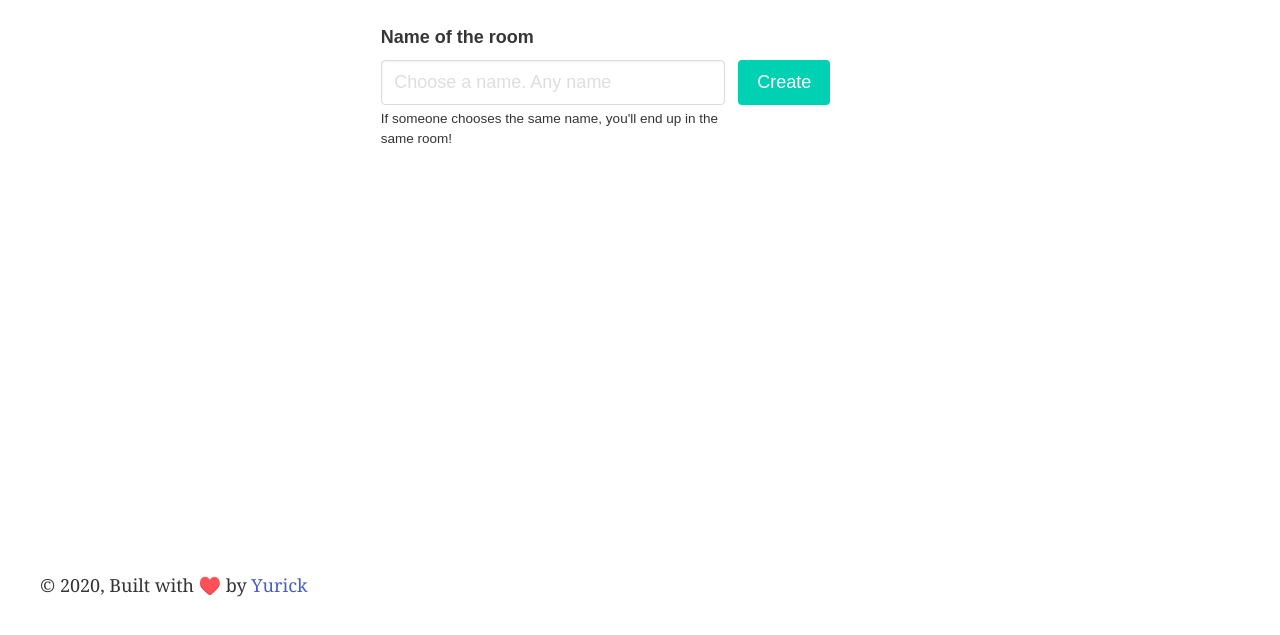
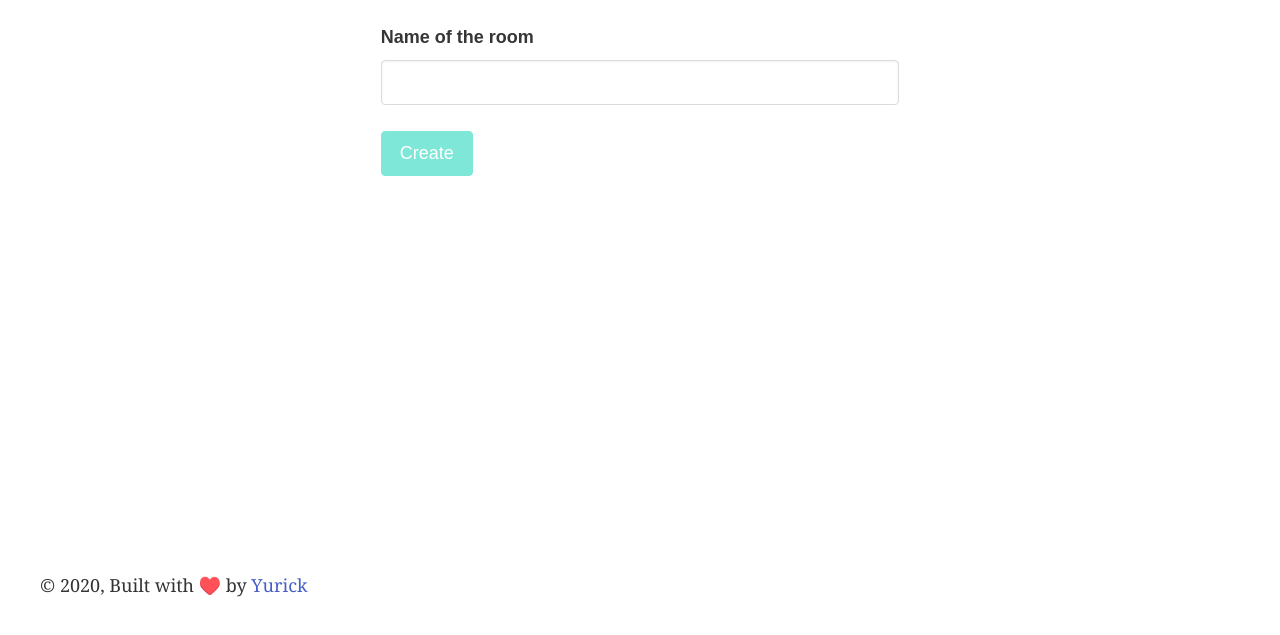
Before and after one commit to Yurickh/pointz, a Gatsby site: page / in a window 1280 px wide. Shown: the part 161-796 px from the top of the page. Built offline with nearby package versions, Linux system fonts and the light colour scheme; Gatsby itself is replaced by a stand-in of ours.

Commit message:
♻️  Extract FormLayout

```diff
--- /dev/null
+++ b/src/components/submit-button.tsx
@@ -0,0 +1,19 @@
+import React from 'react'
+
+type SubmitButtonProps = {
+  label: string
+  onClick: (event: React.MouseEvent) => void
+  disabled?: boolean
+}
+
+export const SubmitButton: React.FunctionComponent<SubmitButtonProps> = ({
+  label,
+  onClick,
+  disabled,
+}) => (
+  <div className="control">
+    <button className="button is-primary" onClick={onClick} disabled={disabled}>
+      {label}
+    </button>
+  </div>
+)
--- /dev/null
+++ b/src/components/text-input.tsx
@@ -0,0 +1,37 @@
+import React from 'react'
+
+type TextInputProps = {
+  onChange: (newValue: string) => void
+  value: string
+  placeholder?: string
+  id: string
+  label: string
+  help?: string
+  error?: string
+}
+
+export const TextInput: React.FunctionComponent<TextInputProps> = ({
+  onChange,
+  value,
+  placeholder,
+  id,
+  label,
+  help,
+  error,
+}) => (
+  <div className="control is-expanded">
+    <label className="label" htmlFor={id}>
+      {label}
+    </label>
+    <input
+      className={`input ${error ? 'is-danger' : ''}`}
+      type="text"
+      id={id}
+      placeholder={placeholder}
+      value={value}
+      onChange={(event) => onChange(event.currentTarget.value)}
+    />
+    {error && <p className="help is-danger">{error}</p>}
+    <p className="help">{help}</p>
+  </div>
+)
--- a/src/components/layout.tsx
+++ b/src/layouts/base.tsx
@@ -1,13 +1,13 @@
 import React from 'react'
 
 import 'bulma/css/bulma.min.css'
-import './layout.css'
+import './reset.css'
 
-import { Navbar } from './navbar'
+import { Navbar } from '../components/navbar'
 
 const Yurick = () => <a href="https://github.com/Yurickh">Yurick</a>
 
-export const Layout = ({ children }) => (
+export const BaseLayout = ({ children }) => (
   <>
     <Navbar />
     <main>{children}</main>
--- /dev/null
+++ b/src/layouts/form.tsx
@@ -0,0 +1,36 @@
+import React from 'react'
+import { BaseLayout } from './base'
+
+type FormLayoutProps = {
+  title: string
+  onSubmit: (event: React.FormEvent) => void
+  grouped?: boolean
+  children: React.ReactNode
+}
+
+export const FormLayout: React.FunctionComponent<FormLayoutProps> = ({
+  title,
+  onSubmit,
+  grouped,
+  children,
+}) => (
+  <BaseLayout>
+    <div className="columns">
+      <div className="column is-half is-offset-one-quarter">
+        <section className="section">
+          <div className="container">
+            <h1 className="title">{title}</h1>
+
+            <form
+              className={`field ${grouped ? 'is-grouped' : ''}`}
+              style={{ fontFamily: 'sans-serif' }}
+              onSubmit={onSubmit}
+            >
+              {children}
+            </form>
+          </div>
+        </section>
+      </div>
+    </div>
+  </BaseLayout>
+)
--- a/src/pages/index.tsx
+++ b/src/pages/index.tsx
@@ -1,64 +1,49 @@
 import React, { useState } from 'react'
 import { navigate } from 'gatsby'
 
-import { Layout } from '../components/layout'
+import { FormLayout } from '../layouts/form'
 import { SEO } from '../components/seo'
 import { toRoomName } from '../utils/to-room-name'
+import { TextInput } from '../components/text-input'
+import { SubmitButton } from '../components/submit-button'
 
 const CreateARoom = () => {
   const [name, setName] = useState('')
+  const [error, setError] = useState(false)
+
+  const handleChange = (newValue) => {
+    setName(newValue)
+    setError(false)
+  }
 
   const handleSubmit = (event) => {
     event.preventDefault()
 
-    navigate(`/room/${toRoomName(name)}`)
+    if (name) {
+      navigate(`/room/${toRoomName(name)}`)
+    } else {
+      setError(true)
+    }
   }
 
   return (
-    <Layout>
+    <FormLayout title="Create a room" onSubmit={handleSubmit}>
       <SEO title="Create a room" />
-      <div className="columns">
-        <div className="column is-half is-offset-one-quarter">
-          <section className="section">
-            <div className="container">
-              <h1 className="title">Create a room</h1>
-
-              <form
-                className="field is-grouped"
-                style={{ fontFamily: 'sans-serif' }}
-                onSubmit={handleSubmit}
-              >
-                <div className="control is-expanded">
-                  <label className="label" htmlFor="room">
-                    Name of the room
-                  </label>
-                  <input
-                    className="input"
-                    type="text"
-                    id="room"
-                    placeholder="Choose a name. Any name"
-                    value={name}
-                    onChange={(event) => setName(event.currentTarget.value)}
-                  />
-                  <p className="help">
-                    If someone chooses the same name, you&apos;ll end up in the
-                    same room!
-                  </p>
-                </div>
-                <div className="control">
-                  <label className="label" aria-hidden style={{ opacity: 0 }}>
-                    Dont scream at me
-                  </label>
-                  <button className="button is-primary" onClick={handleSubmit}>
-                    Create
-                  </button>
-                </div>
-              </form>
-            </div>
-          </section>
-        </div>
-      </div>
-    </Layout>
+      <TextInput
+        id="room"
+        label="Name of the room"
+        value={name}
+        onChange={handleChange}
+        error={
+          error && 'Please provide a room name with at least one character'
+        }
+      />
+      <SubmitButton
+        label="Create"
+        onClick={handleSubmit}
+        disabled={name.length === 0}
+      ></SubmitButton>
+    </FormLayout>
   )
 }
 
--- /dev/null
+++ b/src/room-pages/vote.tsx
@@ -0,0 +1,3 @@
+import React from 'react'
+
+export const Vote = () => <>Vote</>
```
Also changed, not shown: src/layouts/reset.css (renamed from src/components/layout.css, +28 -28 lines), src/pages/404.tsx (+5 -4 lines), src/pages/room.tsx (+7 -8 lines), src/room-pages/provide-name.tsx (+33 -48 lines), src/room-pages/provide-ticket.tsx (+3 -25 lines), src/room-pages/room.tsx (added, +34 -0 lines), src/utils/room.ts (+20 -0 lines).
